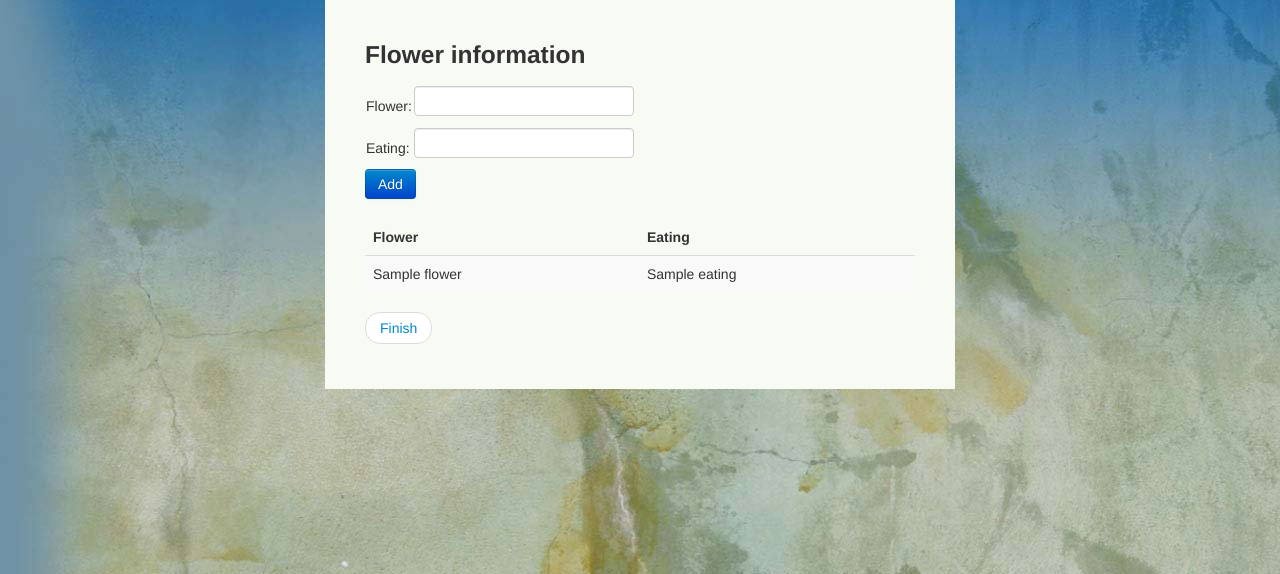
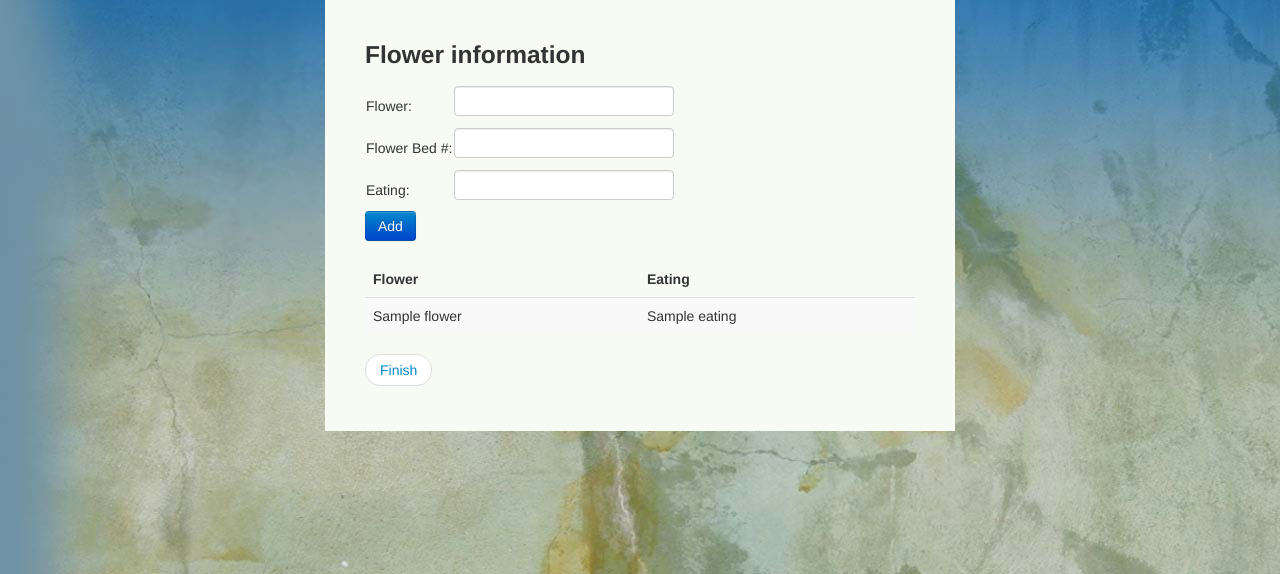
Before and after one commit to pcooksey/pgmuseum, a Django app: template datasheet/templates/datasheet/next/flowers.html in a window 1280 px wide. Shown: the top 574 px of the page. Run offline with Django 3.2, Linux system fonts and the light colour scheme; the template is opened without the code that fills it: most values are stand-ins (such as "Sample title", 1, 10 or a date in 2020); form fields are guessed from the names that the template uses.

Commit message:
Added flower bed to the html page

```diff
--- a/datasheet/templates/datasheet/next/flowers.html
+++ b/datasheet/templates/datasheet/next/flowers.html
@@ -17,6 +17,14 @@
 				<td>{{FlowerForm.flower}}
 				{% if FlowerForm.flower.errors %}
 					<a href='#' data-toggle='tooltip' data-placement='right' title data-original-title='{{FlowerForm.flower.errors.as_text}}'>Error</a>
+				{% endif %}
+				</td>
+			</tr>
+			<tr>
+				<td>Flower Bed #:</td>
+				<td>{{FlowerForm.flower_bed}}
+				{% if FlowerForm.flower_bed.errors %}
+					<a href='#' data-toggle='tooltip' data-placement='right' title data-original-title='{{FlowerForm.flower_bed.errors.as_text}}'>Error</a>
 				{% endif %}
 				</td>
 			</tr>
```
